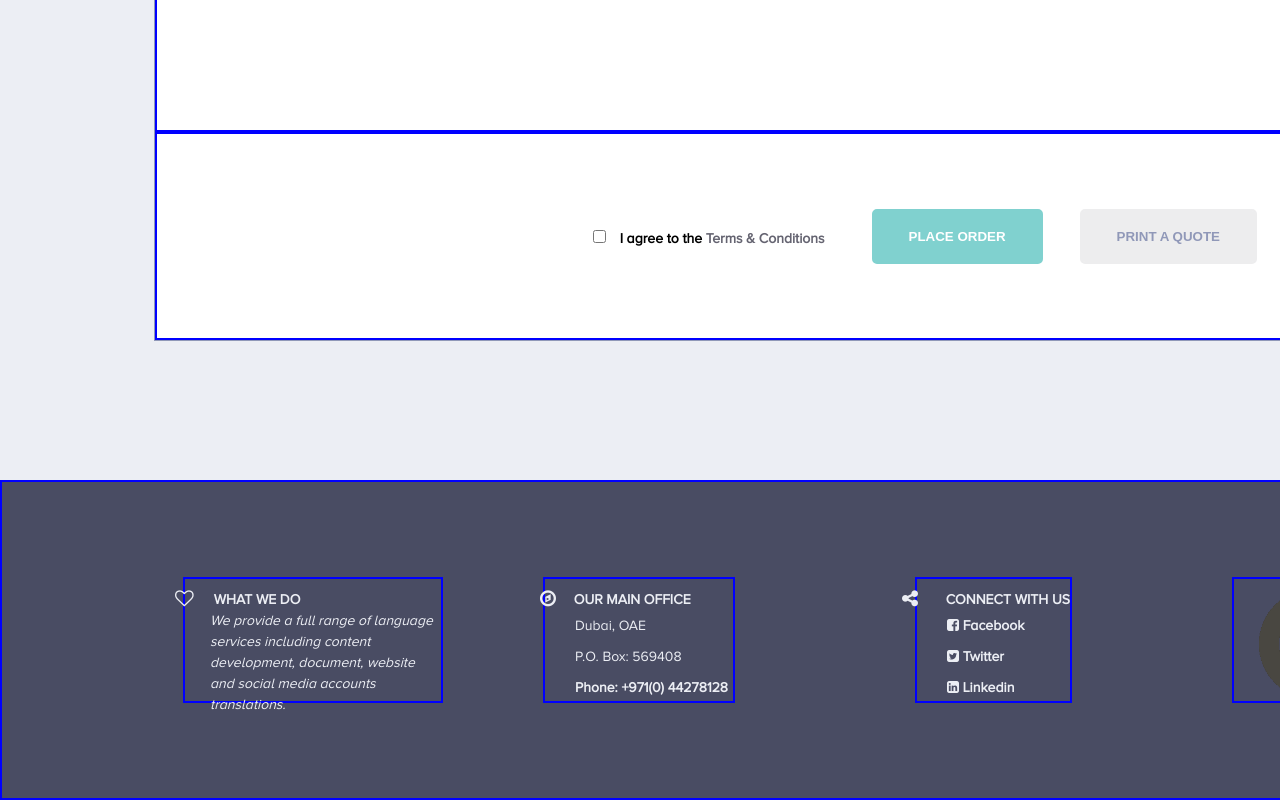
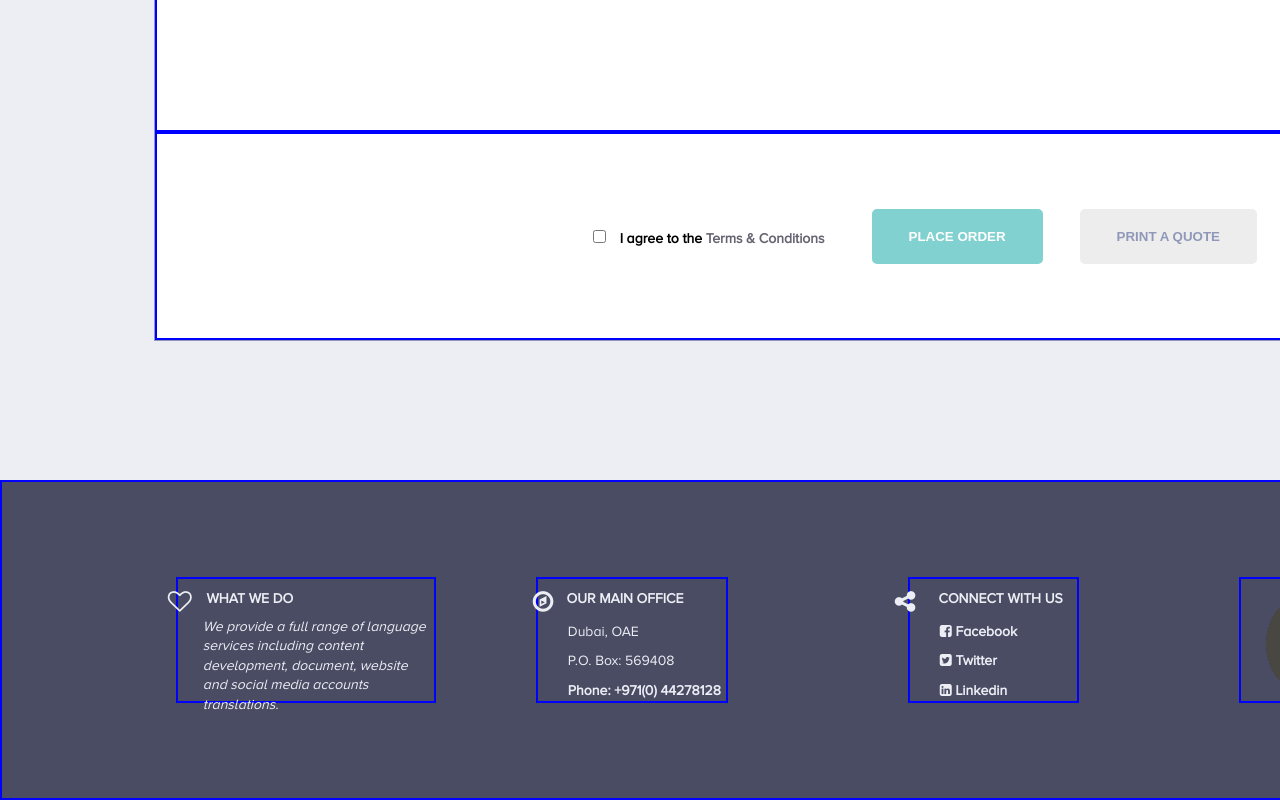
Before and after one commit to LiliVia/Order-form, a plain HTML site: page index.html in a window 1280 px wide. Shown: the part 2893-3693 px from the top of the page. Drawn offline with Linux system fonts and the light colour scheme; files whose address does not match are found by name; a web font is replaced by a local one.

Commit message:
Fix styling footer

```diff
--- a/css/style.css
+++ b/css/style.css
@@ -780,18 +780,26 @@ footer section {
   display: flex;
   flex-direction: column;
   justify-content: space-around;
-  line-height: 150%;
+  line-height: 140%;
+}
+
+footer h3 .fa {
+  font-size: 24px;
 }
 
 footer section h3 {
   position: relative;
+  margin: 0 0.9rem 0.5rem 0;
 }
+
 footer a {
   color: inherit;
 }
+
 .what-we-do {
   width: 260px;
 }
+
 .what-we-do .fa {
   position: absolute;
   top: 3px;
```
